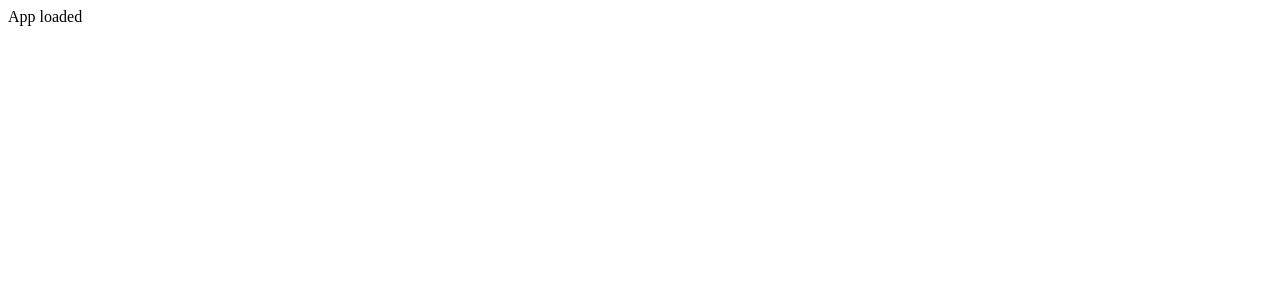
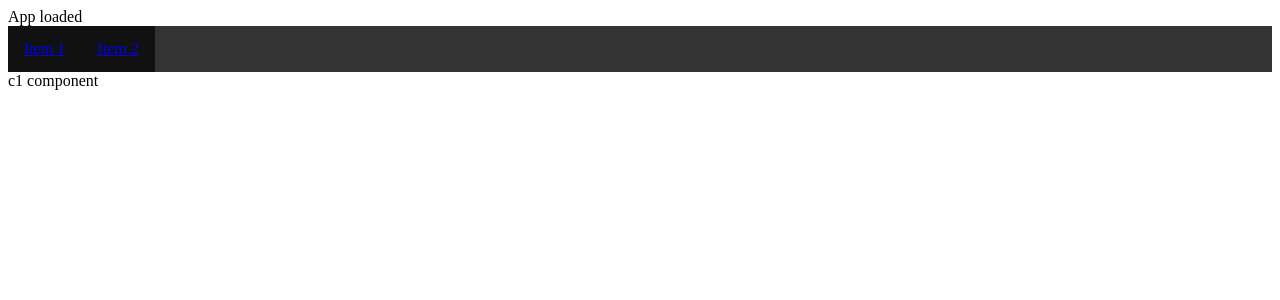
Before and after one commit to Nishaareza/gw-reserve, an Angular app: page /c1 in a window 1280 px wide. Shown: the top 300 px of the page. Built offline with nearby package versions, Linux system fonts and the light colour scheme.

Commit message:
setting up multiple components

```diff
--- /dev/null
+++ b/src/app/app.component.html
@@ -0,0 +1,4 @@
+<div>App loaded
+  <app-navigation-component></app-navigation-component>
+  <app-c1-component></app-c1-component>
+</div>
--- a/src/app/app.component.ts
+++ b/src/app/app.component.ts
@@ -2,7 +2,7 @@ import { Component } from '@angular/core';
 
 @Component({
   selector   : 'app-gw-reserve',
-  templateUrl: './app.html',
+  templateUrl: './app.component.html',
   styleUrls  : ['./app.css']
 })
 export class AppComponent {
--- a/src/app/app.html
+++ /dev/null
@@ -1 +0,0 @@
-<div>App loaded</div>
--- /dev/null
+++ b/src/app/c1/c1.component.html
@@ -0,0 +1 @@
+<div>c1 component</div>
--- /dev/null
+++ b/src/app/c1/c1.component.ts
@@ -0,0 +1,12 @@
+import { Component } from '@angular/core';
+
+@Component({
+  selector   : 'app-c1-component',
+  templateUrl: './c1.component.html',
+  styleUrls  : ['./c1.component.css']
+})
+export class C1Component {
+  constructor() {
+    console.log('c1component');
+  }
+}
--- /dev/null
+++ b/src/app/navigation/navigation.component.css
@@ -0,0 +1,19 @@
+.navigation {
+  list-style-type: none;
+  margin: 0;
+  padding: 0;
+  overflow: hidden;
+  background-color: #333;
+}
+.item{
+  float: left;
+  display: block;
+  color: white;
+  text-align: center;
+  padding: 14px 16px;
+  text-decoration: none;
+  background-color: #111;
+}
+a{
+  text-color: white;
+}
--- /dev/null
+++ b/src/app/navigation/navigation.component.html
@@ -0,0 +1,8 @@
+<div class="navigation">
+  <div class="ui large menu">
+    <div class="item"
+         *ngFor="let nav of navigationItems">
+      <a [href]='nav.url'>{{nav.title}}</a>
+    </div>
+  </div>
+</div>
--- /dev/null
+++ b/src/app/navigation/navigation.component.ts
@@ -0,0 +1,31 @@
+import { Component } from '@angular/core';
+
+interface INavigationItem {
+  title: string;
+  url: string;
+}
+
+@Component({
+  selector   : 'app-navigation-component',
+  templateUrl: './navigation.component.html',
+  styleUrls  : ['./navigation.component.css']
+})
+export class NavigationComponent {
+  public navigationItems: INavigationItem[];
+  constructor() {
+   console.log('navigation component');
+   this.navigationItems = [
+     {
+       title: 'Item 1',
+       url: 'url/1'
+     },
+     {
+       title: 'Item 2',
+       url: 'url/2'
+     },
+   ];
+  }
+  showMeTheUrl(url) {
+    alert(url);
+  }
+}
```
Also changed, not shown: src/app/app.module.ts (+9 -2 lines), src/app/c1/c1.component.css (added).
